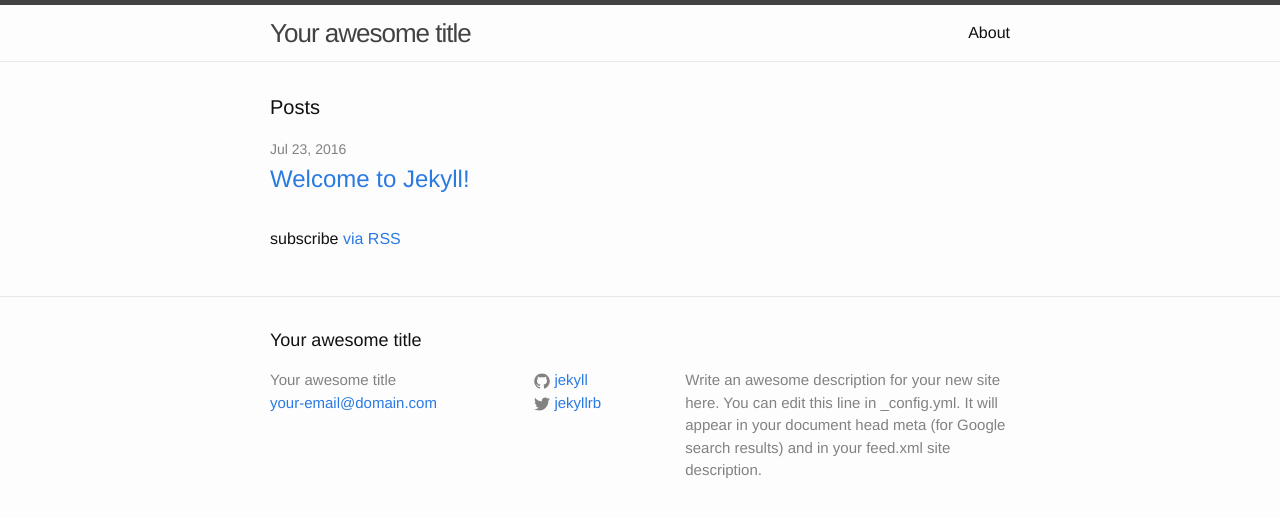
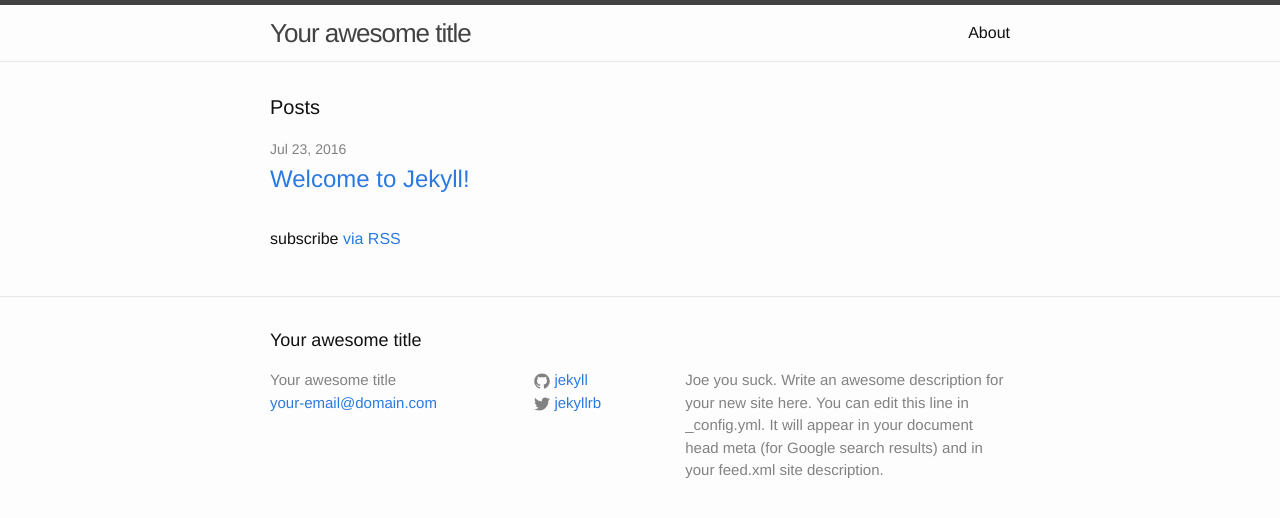
Before and after one commit to Nydori/Nydori.github.io, a Jekyll site: the page built from index.html, in a window 1280 px wide. Shown: the top 518 px of the page. Built offline with Jekyll 4.4.1, drawn with Linux system fonts in a browser that asks for light colours.

Commit message:
Update _config.yml

```diff
--- a/_config.yml
+++ b/_config.yml
@@ -9,7 +9,7 @@
 title: Your awesome title
 email: your-email@domain.com
 description: > # this means to ignore newlines until "baseurl:"
-  Write an awesome description for your new site here. You can edit this
+  Joe you suck. Write an awesome description for your new site here. You can edit this
   line in _config.yml. It will appear in your document head meta (for
   Google search results) and in your feed.xml site description.
 baseurl: "" # the subpath of your site, e.g. /blog
```
